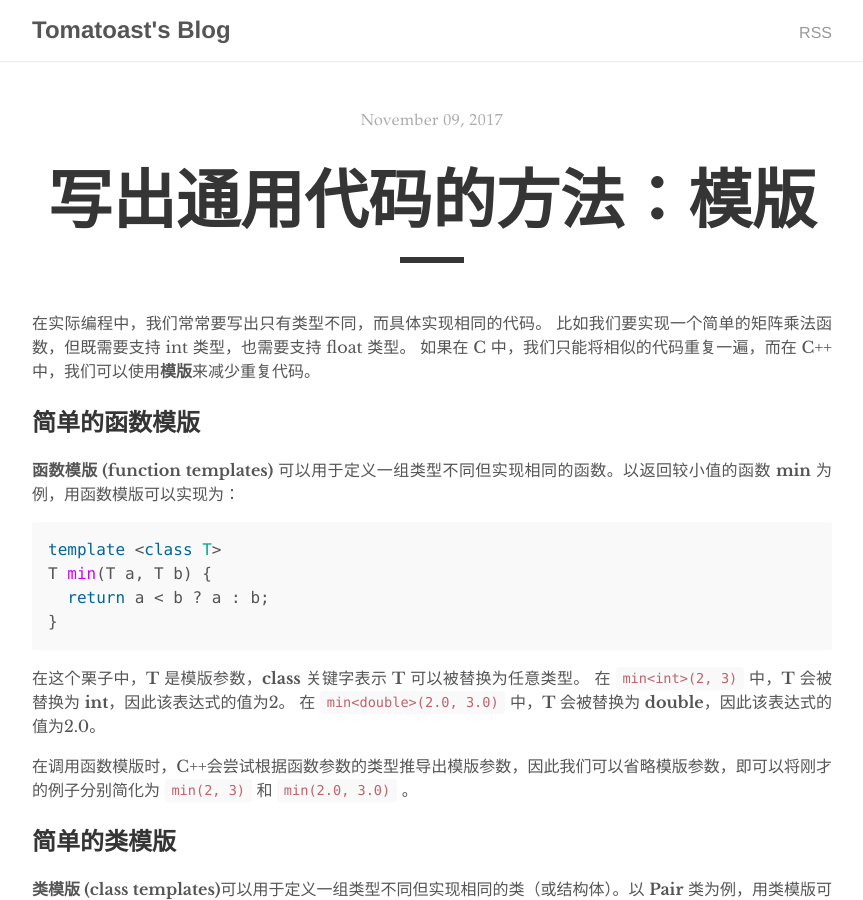
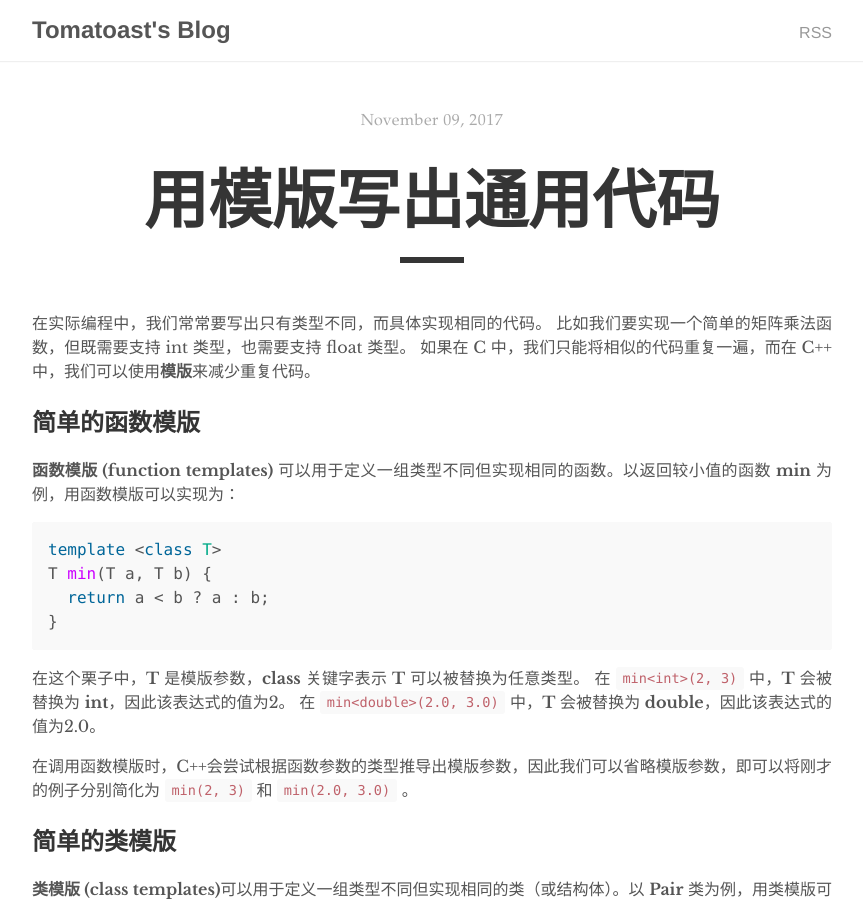
Before and after one commit to thomasding/blog, a Jekyll site: the page built from _posts/2017-11-09-template-introduction.md, in a window 1280 px wide and 900 px high. Shown: the whole window, without its empty margins (208-1071 px from the left). Built offline with Jekyll 4.4.1, drawn with Linux system fonts in a browser that asks for light colours.

Commit message:
change title of template-introduction

```diff
--- a/_posts/2017-11-09-template-introduction.md
+++ b/_posts/2017-11-09-template-introduction.md
@@ -1,6 +1,6 @@
 ---
 layout: post
-title: 写出通用代码的方法：模版
+title: 用模版写出通用代码
 tags: [c++]
 comments: false
 ---
```
